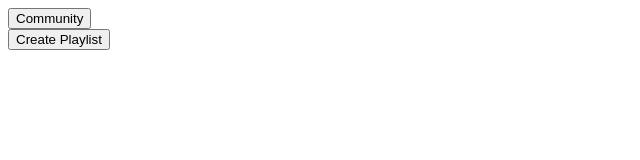
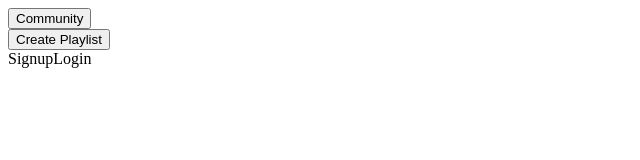
Before and after one commit to ikolajm/Tune-Talk-Client, an Angular app in the folder client/: page / in a window 1280 px wide. Shown: the top 160 px of the page, without its empty margins (0-640 px from the left). Built offline with nearby package versions, Linux system fonts and the light colour scheme.

Commit message:
initial pull

```diff
--- a/client/src/app/app.component.html
+++ b/client/src/app/app.component.html
@@ -1,9 +1,9 @@
 <app-user></app-user>
 <!-- nav -->
-<nav class="navbar navbar-expand navbar-dark bg-dark" *ngIf="currentUser">
+<nav class="navbar navbar-expand navbar-dark bg-dark">
   <div class="navbar-nav">
-      <a class="nav-item nav-link" routerLink="/">Signup</a>
-      <a class="nav-item nav-link" (click)="logout()">Login</a>
+      <a class="nav-item nav-link">Signup</a>
+      <a class="nav-item nav-link">Login</a>
   </div>
 </nav>
 
```
